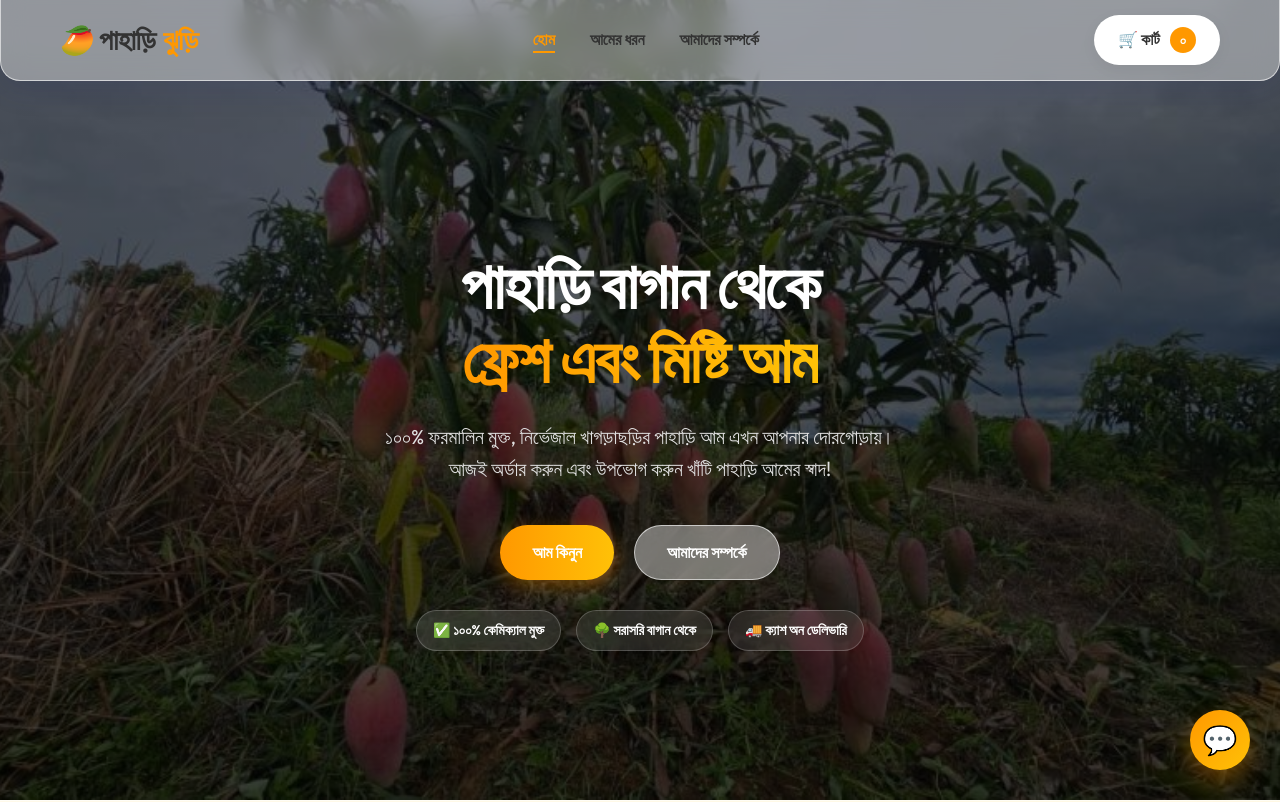
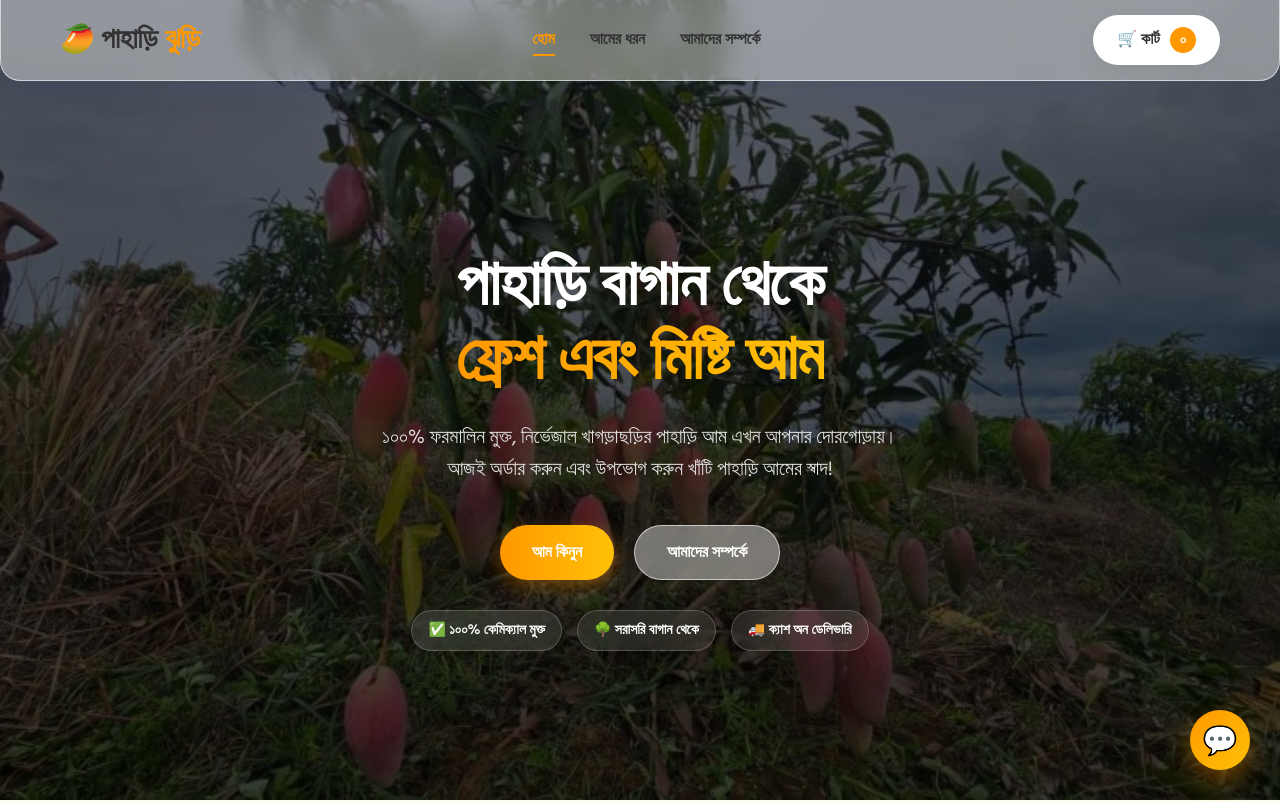
Before and after one commit to shishirdev23/aam, a website built with Vite: page index.html in a window 1280 px wide. Shown: the top 802 px of the page. Built offline with nearby package versions, Linux system fonts and the light colour scheme; some icons are missing.

Commit message:
design updated

```diff
--- a/index.html
+++ b/index.html
@@ -7,11 +7,10 @@
   <meta name="viewport" content="width=device-width, initial-scale=1.0" />
   <title>পাহাড়ি ঝুড়ি - প্রিমিয়াম ম্যাংগো স্টোর</title>
 
-  <!-- Google Fonts: Outfit -->
+  <!-- Google Fonts: Outfit & Hind Siliguri -->
   <link rel="preconnect" href="https://fonts.googleapis.com">
   <link rel="preconnect" href="https://fonts.gstatic.com" crossorigin>
-  <link href="https://fonts.googleapis.com/css2?family=Outfit:wght@300;400;500;600;700;800&display=swap"
-    rel="stylesheet">
+  <link href="https://fonts.googleapis.com/css2?family=Hind+Siliguri:wght@300;400;500;600;700&family=Outfit:wght@300;400;500;600;700;800&display=swap" rel="stylesheet">
 
   <link rel="stylesheet" href="/src/styles/main.css" />
 </head>
--- a/src/styles/main.css
+++ b/src/styles/main.css
@@ -23,7 +23,7 @@
   --glass-blur: blur(12px);
 
   /* Font */
-  --font-family: 'Outfit', sans-serif;
+  --font-family: 'Hind Siliguri', 'Outfit', sans-serif;
 
   /* Layout */
   --container-width: 1200px;
```
